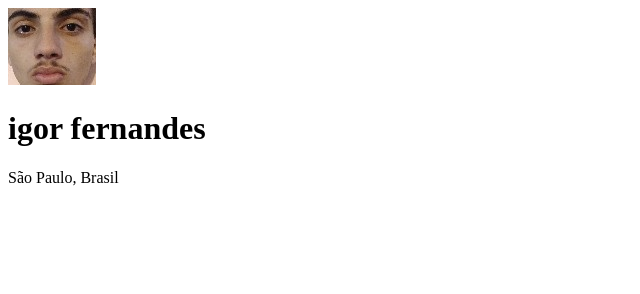
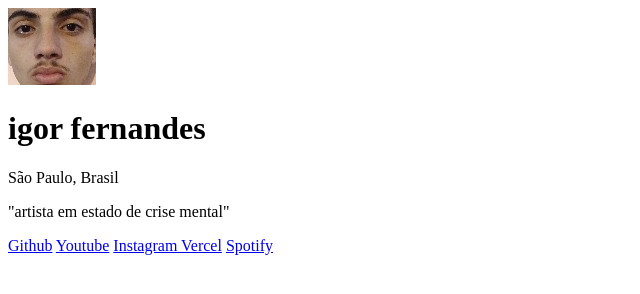
Before and after one commit to igorfernandes12b/meus-links, a plain HTML site: page index.html in a window 1280 px wide. Shown: the whole page, without its empty margins (0-640 px from the left). Drawn offline with Linux system fonts and the light colour scheme.

Commit message:
fim do html

```diff
--- a/index.html
+++ b/index.html
@@ -3,6 +3,7 @@
 <head>
     <meta charset="UTF-8">
     <meta name="viewport" content="width=device-width, initial-scale=1.0">
+    <link rel="stylesheet" href="style.css">
     <title>meus links</title>
 </head>
 <body>
@@ -10,6 +11,15 @@
         <img src="./igor.perfil.jpg" alt="imagem do criador">
         <h1>igor fernandes</h1>
         <p>São Paulo, Brasil</p>
+
+    <p>"artista em estado de crise mental"</p>
+
+
+        <a href="https://github.com/igorfernandes12b/meus-links">Github</a>
+        <a href="www.youtube.com/@FabricioSk8Board">Youtube</a>
+        <a href="https://www.instagram.com/ia29071904/">Instagram
+        <a href="https://vercel.com/igor-fernandes-12bs-projects">Vercel</a>
+        <a href="https://open.spotify.com/intl-pt/artist/4DqW9Yj3JdScO6gSUlVyqS?autoplay=true">Spotify</a>
     </div>
 
 </body>
```
